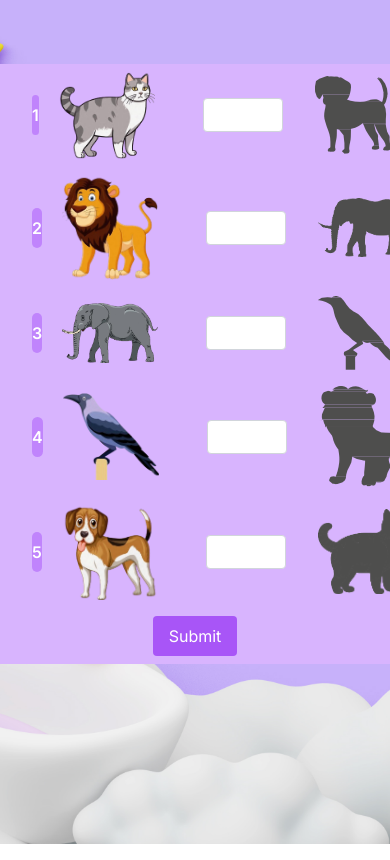
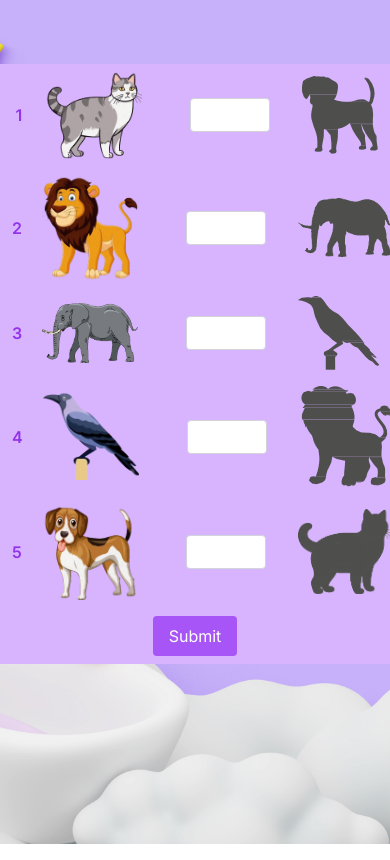
Before and after one commit to niranjansubhedar007/Puzzle-quiz, a Next.js app: page / in a window 390 px wide. Shown: the top 860 px of the page. Built offline with nearby package versions, Linux system fonts and the light colour scheme.

Commit message:
fix bg issue

```diff
--- a/app/page.js
+++ b/app/page.js
@@ -115,7 +115,7 @@ export default function Home() {
         <div className="p-2  ">
           <form
             onSubmit={handleSubmit}
-            className="space-y-4 absolute inset-0  bg-purple-300   h-fit lg:mt-5 md:mt-5  mt-16 p-2 w-fit px-8 justify-center items-center text-center flex flex-col  mx-auto"
+            className="space-y-4 absolute inset-0  bg-purple-300   h-fit lg:mt-5 md:mt-5  mt-16 p-2 w-fit lg:px-8 px-3 md:px-7 justify-center items-center text-center flex flex-col  mx-auto"
           >
             <div className="flex flex-col   items-center justify-between">
               <div className="flex items-center justify-between mb-4">
@@ -129,8 +129,8 @@ export default function Home() {
                     isFalseFlags.isFalse1 ? "bg-red-200" : ""
                   }`}
                 />
-                <div className="w-10 h-10 flex justify-center mr-5 bg-purple-400 rounded-full items-center text-center">
-                  <span className=" text-center text-white font-semibold">
+                <div className="w-10 h-10 flex justify-center mr-5 lg:bg-purple-400 md:bg-purple-400 rounded-full items-center text-center">
+                  <span className=" text-center lg:text-white md:text-white text-purple-600  font-semibold">
                     1
                   </span>
                 </div>
@@ -168,8 +168,8 @@ export default function Home() {
                     isFalseFlags.isFalse2 ? "bg-red-200" : ""
                   }`}
                 />
-                <div className="w-10 h-10 flex justify-center mr-5 bg-purple-400 rounded-full items-center text-center">
-                  <span className=" text-center text-white font-semibold">
+                <div className="w-10 h-10 flex justify-center mr-5 lg:bg-purple-400 md:bg-purple-400 rounded-full items-center text-center">
+                  <span className=" text-center lg:text-white md:text-white text-purple-600  font-semibold">
                     2
                   </span>
                 </div>
@@ -207,8 +207,8 @@ export default function Home() {
                     isFalseFlags.isFalse3 ? "bg-red-200" : ""
                   }`}
                 />
-                <div className="w-10 h-10 flex justify-center mr-5 bg-purple-400 rounded-full items-center text-center">
-                  <span className=" text-center text-white font-semibold">
+                <div className="w-10 h-10 flex justify-center mr-5 lg:bg-purple-400 md:bg-purple-400 rounded-full items-center text-center">
+                <span className=" text-center lg:text-white md:text-white text-purple-600  font-semibold">
                     3
                   </span>
                 </div>
@@ -246,8 +246,8 @@ export default function Home() {
                     isFalseFlags.isFalse4 ? "bg-red-200" : ""
                   }`}
                 />
-                <div className="w-10 h-10 flex justify-center mr-5 bg-purple-400 rounded-full items-center text-center">
-                  <span className=" text-center text-white font-semibold">
+                <div className="w-10 h-10 flex justify-center mr-5 lg:bg-purple-400 md:bg-purple-400 rounded-full items-center text-center">
+                <span className=" text-center lg:text-white md:text-white text-purple-600  font-semibold">
                     4
                   </span>
                 </div>
@@ -285,8 +285,8 @@ export default function Home() {
                     isFalseFlags.isFalse5 ? "bg-red-200" : ""
                   }`}
                 />
-                <div className="w-10 h-10 flex justify-center mr-5 bg-purple-400 rounded-full items-center text-center">
-                  <span className=" text-center text-white font-semibold">
+                <div className="w-10 h-10 flex justify-center mr-5 lg:bg-purple-400 md:bg-purple-400 rounded-full items-center text-center">
+                  <span className=" text-center lg:text-white md:text-white text-purple-600  font-semibold">
                     5
                   </span>
                 </div>
```
